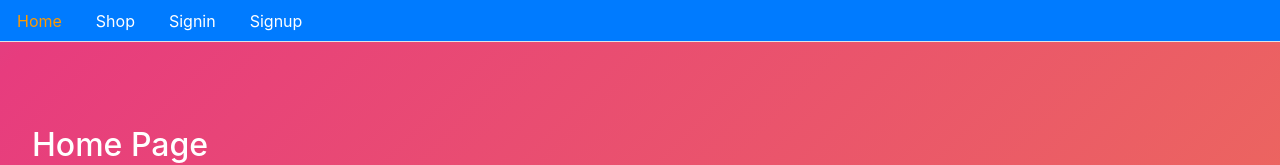
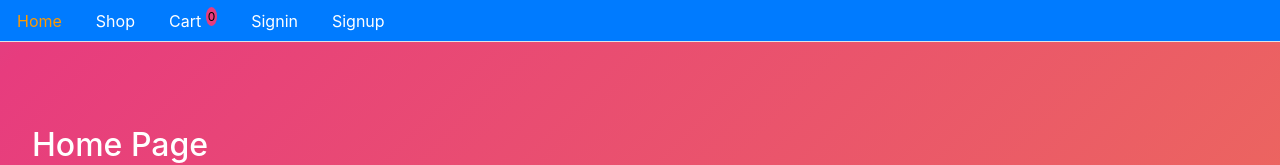
Before and after one commit to SereneMeow95/ecommerce-front, a React (Create React App) app: page / in a window 1280 px wide. Shown: the top 165 px of the page. Built offline with nearby package versions, Linux system fonts and the light colour scheme; no server answers.

Commit message:
111. Cart items total in menu

```diff
--- a/src/core/Menu.js
+++ b/src/core/Menu.js
@@ -1,6 +1,7 @@
 import React, {Fragment} from 'react';
 import {Link, withRouter} from 'react-router-dom';
 import {signout, isAuthenticated} from '../auth'
+import {itemTotal} from "./cardHelpers";
 
 const isActive = (history, path) => {
     if(history.location.pathname === path) {
@@ -30,6 +31,19 @@ const Menu = ({history}) => (
                     to = "/shop"
                 >
                     Shop
+                </Link>
+            </li>
+
+            <li className="nav-item">
+                <Link
+                    className="nav-link"
+                    style={isActive(history, "/cart")}
+                    to="/cart"
+                >
+                    Cart{" "}
+                    <sup>
+                        <small className="cart-badge">{itemTotal()}</small>
+                    </sup>
                 </Link>
             </li>
 
--- a/src/style.css
+++ b/src/style.css
@@ -1,9 +1,19 @@
 /*border radius*/
-
 .btn,
 .jumbotron,
 .nav :hover {
     border-radius: 0px;
+}
+
+/* cart badge */
+.cart-badge,
+.cart-badge:hover {
+    border-radius: 50%;
+    padding: 2px;
+    font-size: 12px;
+    font-style: normal;
+    color: #000;
+    background: #e73c7e;
 }
 
 /*single product page - product name*/
```
